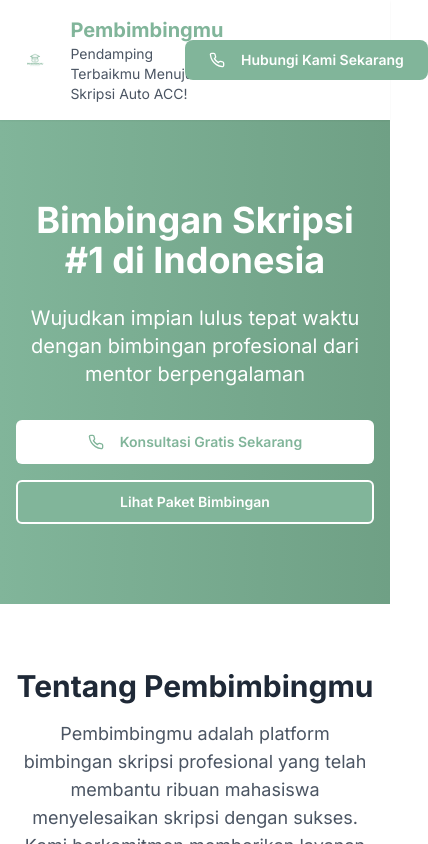
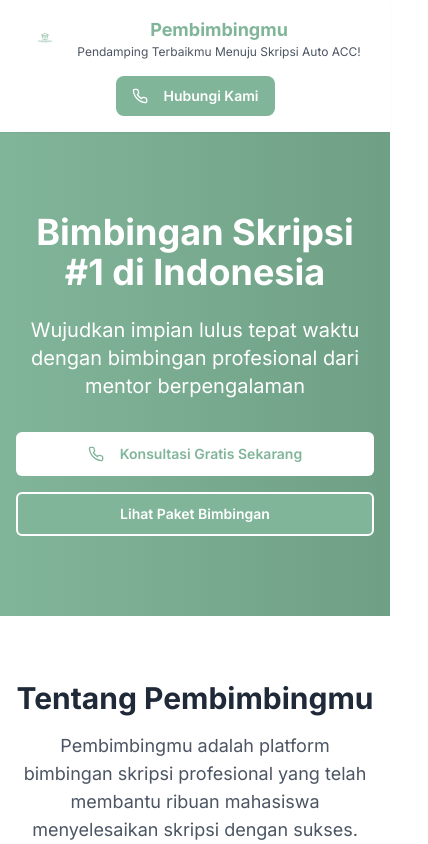
Before and after one commit to jasauntuktugasmu/pembimbingmu, a React (Vite) app: page / in a window 390 px wide. Shown: the top 844 px of the page, 428 px wide, since content can reach past the window. Built offline with nearby package versions, Linux system fonts and the light colour scheme.

Commit message:
Fix: Mobile button overlap
Adjust the "Hubungi Kami Sekarang" button's styling to prevent overlap on smaller screens.

```diff
--- a/src/pages/Index.tsx
+++ b/src/pages/Index.tsx
@@ -1,3 +1,4 @@
+
 import React from 'react';
 import { Phone, CheckCircle, Users, Clock, Award, Mail, MapPin, Instagram, ExternalLink } from 'lucide-react';
 import { Button } from '@/components/ui/button';
@@ -113,24 +114,25 @@ const Index = () => {
       {/* Header */}
       <header className="bg-white shadow-sm sticky top-0 z-50">
         <div className="container mx-auto px-4 py-4">
-          <div className="flex items-center justify-between">
+          <div className="flex flex-col md:flex-row items-center justify-between gap-4">
             <div className="flex items-center space-x-4">
               <img
                 src="/lovable-uploads/4138f2ab-bad4-411f-9975-e8576da5b472.png"
                 alt="Pembimbingmu Logo"
-                className="h-12 w-auto"
+                className="h-10 md:h-12 w-auto"
               />
-              <div>
-                <h1 className="text-xl font-bold text-[#81b59a]">Pembimbingmu</h1>
-                <p className="text-sm text-gray-600">Pendamping Terbaikmu Menuju Skripsi Auto ACC!</p>
+              <div className="text-center md:text-left">
+                <h1 className="text-lg md:text-xl font-bold text-[#81b59a]">Pembimbingmu</h1>
+                <p className="text-xs md:text-sm text-gray-600">Pendamping Terbaikmu Menuju Skripsi Auto ACC!</p>
               </div>
             </div>
             <Button
               onClick={handleWhatsAppClick}
-              className="bg-[#81b59a] hover:bg-[#6fa085] text-white font-semibold px-6 py-3 rounded-lg flex items-center space-x-2"
+              className="bg-[#81b59a] hover:bg-[#6fa085] text-white font-semibold px-4 md:px-6 py-2 md:py-3 rounded-lg flex items-center space-x-2 text-sm md:text-base whitespace-nowrap"
             >
               <Phone className="h-4 w-4" />
-              <span>Hubungi Kami Sekarang</span>
+              <span className="hidden sm:inline">Hubungi Kami Sekarang</span>
+              <span className="sm:hidden">Hubungi Kami</span>
             </Button>
           </div>
         </div>
```
